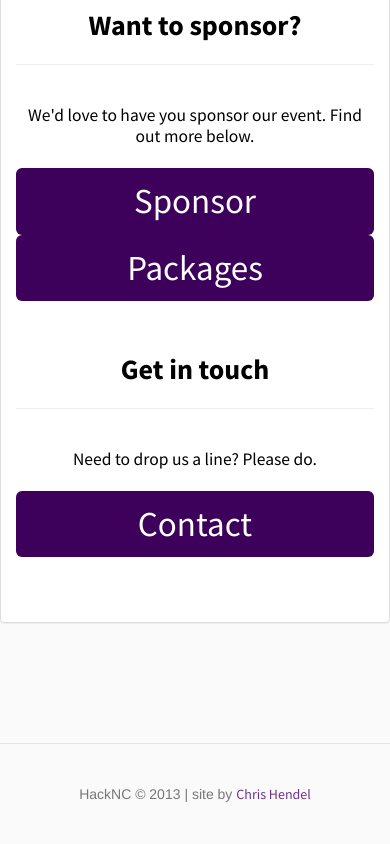
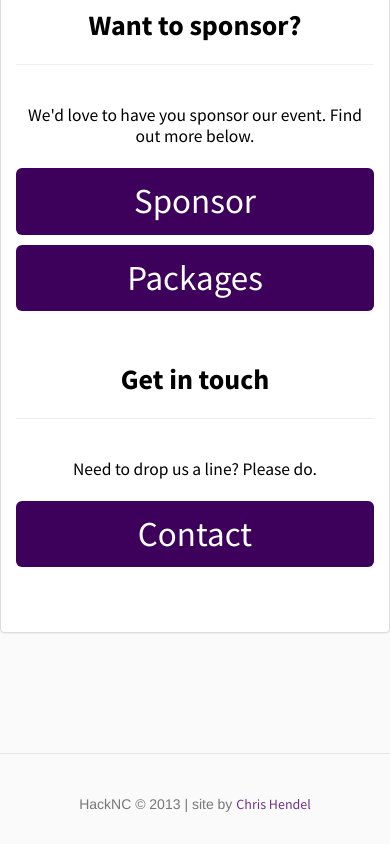
Before and after one commit to chrisjh/hacknc, a plain HTML site: page index.html in a window 390 px wide. Shown: the part 2032-2876 px from the top of the page. Drawn offline with Linux system fonts and the light colour scheme; a script that the page names is missing.

Commit message:
Fixed buttons.

```diff
--- a/index.html
+++ b/index.html
@@ -130,11 +130,11 @@
                                     <h3>We'd love to have you sponsor our event. Find out more below.</h3>
                                 </div>
                             </div>
-                            <div class="row bigbtn">
-                                <div class="col-md-offset-2 col-md-4">
+                            <div class="row">
+                                <div class="col-md-offset-2 col-md-4  bigbtn">
                                     <a href="mailto:sponsors@hacknc.us" target="_blank" class="btn btn-primary btn-lg btn-lg-text btn-block">Sponsor</a>
                                 </div>
-                                <div class="col-md-4">
+                                <div class="col-md-4 bigbtn">
                                     <a href="https://drive.google.com/file/d/0B47KHViagjO6S2g4THBaM091TjQ/edit?usp=sharing" target="_blank" class="btn btn-primary btn-lg btn-lg-text btn-block">Packages</a>
                                 </div>
 
```
Also changed, not shown: dist/index.html (+1 -1 lines).
